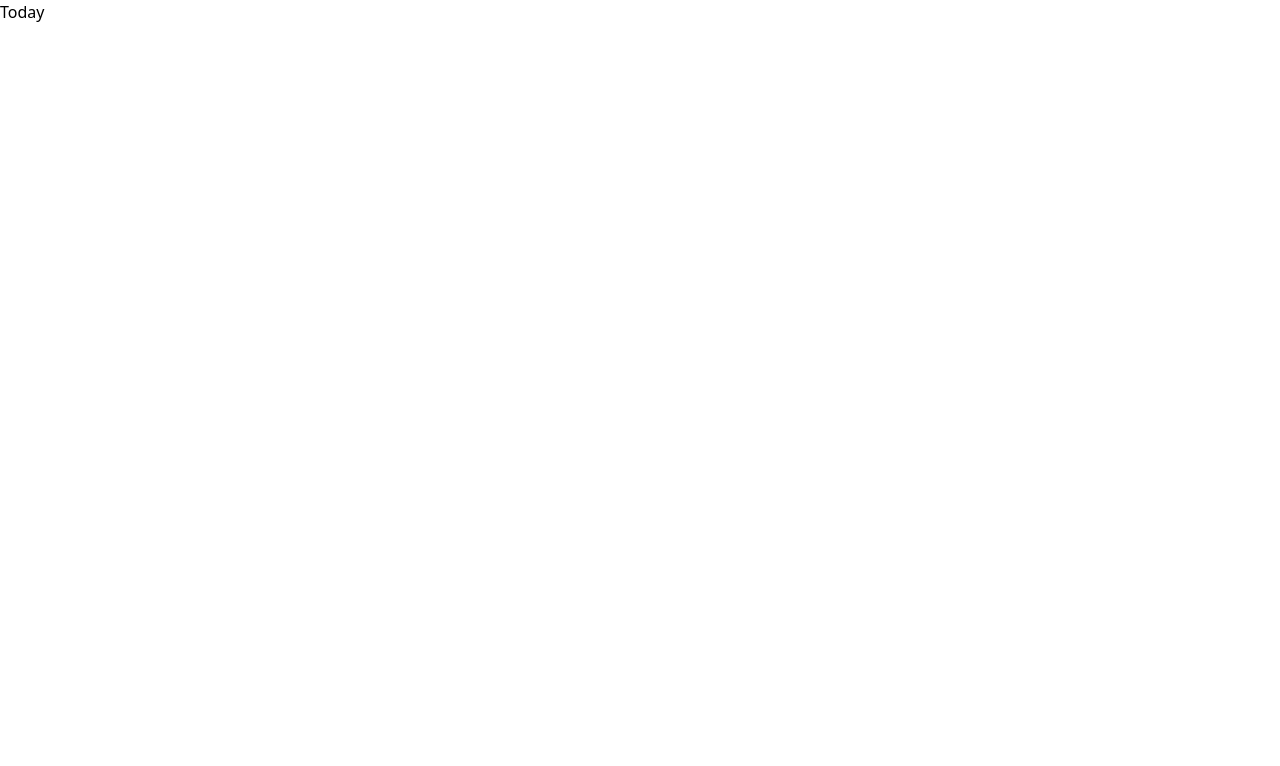
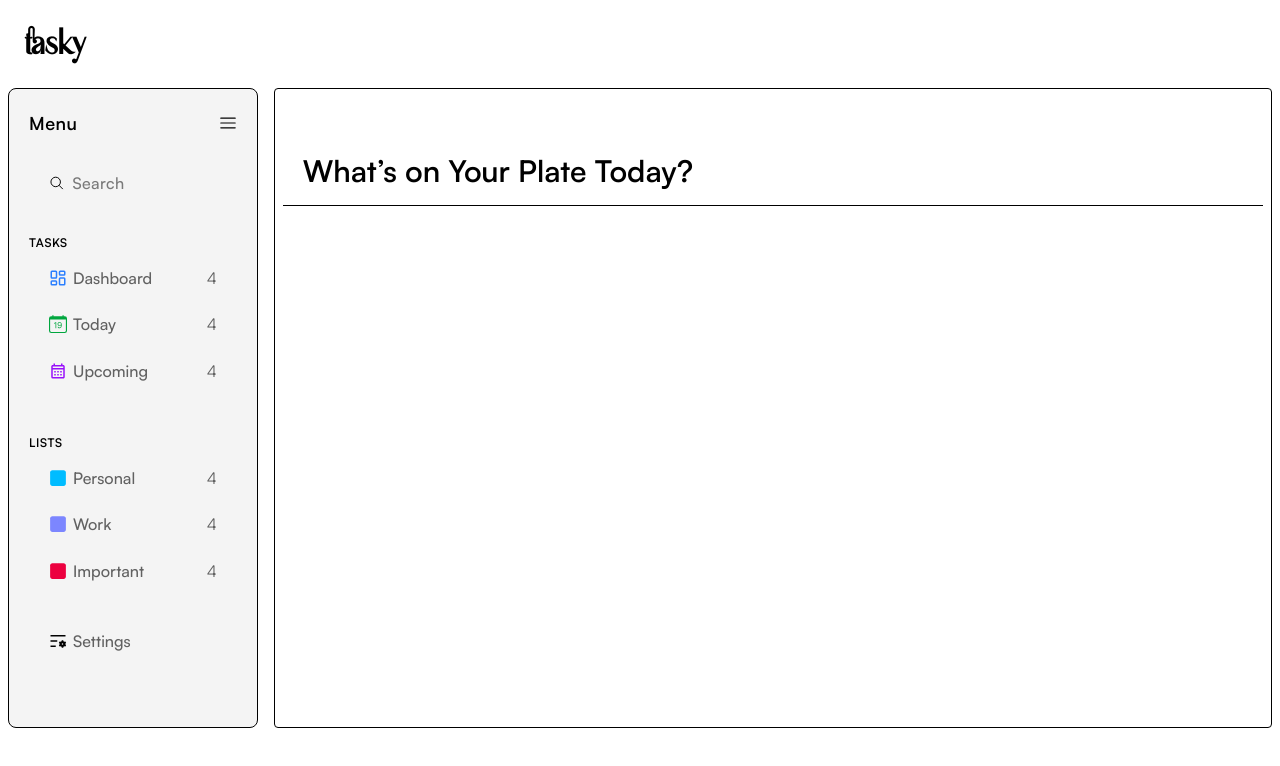
Before and after one commit to sagar-mitra/To-Do, a React (Vite) app: page /today in a window 1280 px wide. Shown: the top 766 px of the page. Built offline with nearby package versions, Linux system fonts and the light colour scheme.

Commit message:
today page done

```diff
--- a/src/App.jsx
+++ b/src/App.jsx
@@ -9,7 +9,7 @@ const App = () => {
   setLocalStorage(taskInfo);
 
   return (
-    <div>
+    <div className="font-satoshi">
       <TaskContext.Provider value={{ taskInfo, setTaskInfo }}>
         <AppLayout />
       </TaskContext.Provider>
--- a/src/components/Hero/HeroTasks.jsx
+++ b/src/components/Hero/HeroTasks.jsx
@@ -1,34 +1,8 @@
 import { useContext } from "react";
-import { FaRegCircle } from "react-icons/fa6";
-import { MdDeleteOutline } from "react-icons/md";
 import { TaskContext } from "../../utils/taskContext";
-import { FaRegCircleCheck } from "react-icons/fa6";
-import { IoMdCheckmarkCircleOutline } from "react-icons/io";
-
+import Task from "./Task";
 const HeroTasks = () => {
-  // taskInfo from userContext
   const { taskInfo, setTaskInfo } = useContext(TaskContext);
-
-  // Check and uncheck
-  const handleToggle = (id) => {
-    setTaskInfo(
-      taskInfo.map((e) => {
-        if (e.id === id) {
-          return {
-            ...e,
-            isCompleted: !e.isCompleted,
-          };
-        } else {
-          return e;
-        }
-      })
-    );
-  };
-
-  // Delete button
-  const handleDelete = (id) => {
-    setTaskInfo(taskInfo.filter((e) => e.id !== id));
-  };
 
   return (
     <div className=" p-2 flex flex-col gap-1 items-center overflow-y-auto">
@@ -40,35 +14,14 @@ const HeroTasks = () => {
         taskInfo.map((task) => {
           const { id, taskTitle, taskDate, isCompleted } = task;
           return (
-            <div key={id} className=" w-full py-2 border-b border-[#e2e2e2]">
-              <ul className=" flex w-1/2 py-1 px-2 items-center justify-between mx-auto">
-                <div className="flex items-center gap-5">
-                  <span
-                    onClick={() => handleToggle(id)}
-                    className="cursor-pointer"
-                  >
-                    {isCompleted ? (
-                      <IoMdCheckmarkCircleOutline className="text-xl" />
-                    ) : (
-                      <FaRegCircle className="text-xl" />
-                    )}
-                  </span>
-                  <li
-                    className={`text-lg font-medium ${
-                      isCompleted && "line-through"
-                    }`}
-                  >
-                    {taskTitle}
-                  </li>
-                </div>
-                <span
-                  className="p-1 rounded-full hover:bg-[#f4f4f4] cursor-pointer"
-                  onClick={() => handleDelete(id)}
-                >
-                  <MdDeleteOutline className="text-lg text-red-500" />
-                </span>
-              </ul>
-            </div>
+            <Task
+              key={id}
+              id={id}
+              taskTitle={taskTitle}
+              isCompleted={isCompleted}
+              taskInfo={taskInfo}
+              setTaskInfo={setTaskInfo}
+            />
           );
         })
       )}
--- /dev/null
+++ b/src/components/Hero/Task.jsx
@@ -0,0 +1,61 @@
+import React, { useContext } from "react";
+import { FaRegCircle } from "react-icons/fa6";
+import { MdDeleteOutline } from "react-icons/md";
+import { BsCheckCircle } from "react-icons/bs";
+import { TaskContext } from "../../utils/taskContext";
+
+const Task = ({ id, taskTitle, isCompleted}) => {
+  // taskInfo from userContext
+  const { taskInfo, setTaskInfo } = useContext(TaskContext);
+
+  // Check and uncheck
+  const handleToggle = (id) => {
+    setTaskInfo(
+      taskInfo.map((e) => {
+        if (e.id === id) {
+          return {
+            ...e,
+            isCompleted: !e.isCompleted,
+          };
+        } else {
+          return e;
+        }
+      })
+    );
+  };
+
+  // Delete button
+  const handleDelete = (id) => {
+    setTaskInfo(taskInfo.filter((e) => e.id !== id));
+  };
+
+  return (
+    <div className=" w-full py-2 border-b border-[#e2e2e2]">
+      <ul className=" flex w-1/2 py-1 px-2 items-center justify-between mx-auto">
+        {/* tick box, task, delete button  */}
+        <div className="flex items-center gap-5">
+          <span onClick={() => handleToggle(id)} className="cursor-pointer">
+            {isCompleted ? (
+              <BsCheckCircle className="text-2xl text-blue-700" />
+            ) : (
+              <FaRegCircle className="text-2xl" />
+            )}
+          </span>
+          <li
+            className={`text-lg font-medium ${isCompleted && "line-through"}`}
+          >
+            {taskTitle}
+          </li>
+        </div>
+        <span
+          className="p-1 rounded-full hover:bg-[#f4f4f4] cursor-pointer"
+          onClick={() => handleDelete(id)}
+        >
+          <MdDeleteOutline className="text-xl text-red-500" />
+        </span>
+      </ul>
+    </div>
+  );
+};
+
+export default Task;
--- a/src/components/Sidebar/Sidebar.jsx
+++ b/src/components/Sidebar/Sidebar.jsx
@@ -6,7 +6,7 @@ import SidebarLists from "./SidebarLists.jsx";
 
 const Sidebar = () => {
   return (
-    <div className="font-satoshi rounded-lg w-1/5 h-[640px] border p-2 bg-[#f4f4f4]">
+    <div className="rounded-lg w-1/5 h-[640px] border p-2 bg-[#f4f4f4]">
       <SidebarSearch />
 
       <SidebarTasks />
--- a/src/pages/TodayList.jsx
+++ b/src/pages/TodayList.jsx
@@ -1,9 +1,44 @@
-import React from 'react'
+import React, { useContext } from "react";
+import Sidebar from "../components/Sidebar/Sidebar";
+import { TaskContext } from "../utils/taskContext";
+import Task from "../components/Hero/Task";
 
 const TodayList = () => {
+  const { taskInfo, setTaskInfo } = useContext(TaskContext);
+
+  const today = new Date();
+  let date = today.getDate();
+
+
+  const todayData = taskInfo.filter((e) => {
+    const d1 = new Date(e.taskDate);
+    return d1.getDate() === date;
+  });
+
+
   return (
-    <div className='text-black'>Today</div>
-  )
-}
+    <div className="text-black flex gap-4">
+      <Sidebar />
+      <div className="border h-[640px] rounded p-2 w-4/5">
+        <h1 className="text-3xl font-semibold mt-10 pl-5 mb-2 border-b py-4">
+          What’s on Your Plate Today?
+        </h1>
+        {todayData.map((task) => {
+          const { id, taskTitle, taskDate, isCompleted } = task;
+          return (
+            <Task
+              key={id}
+              id={id}
+              taskTitle={taskTitle}
+              isCompleted={isCompleted}
+              taskInfo={taskInfo}
+              setTaskInfo={setTaskInfo}
+            />
+          );
+        })}
+      </div>
+    </div>
+  );
+};
 
 export default TodayList;
```
Also changed, not shown: src/routes.jsx (+4 -4 lines).
